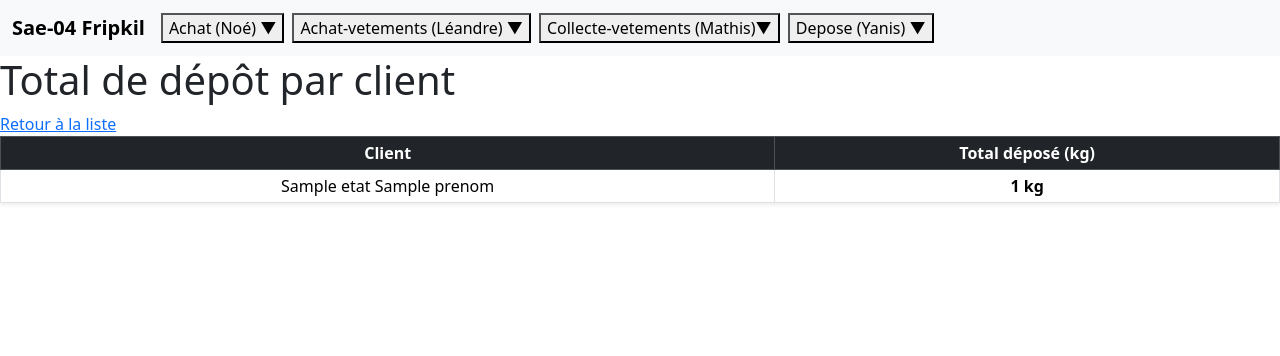
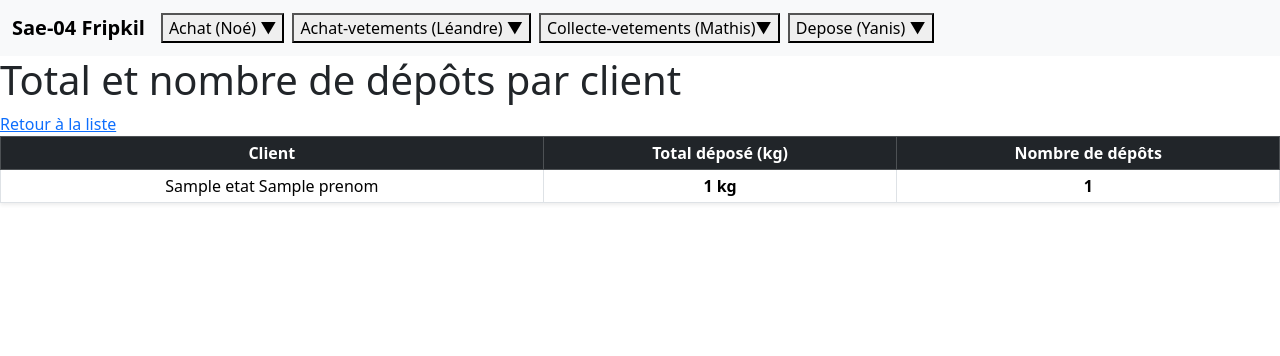
Before and after one commit to LeandreBizel/SAE1.04, a Flask app: template templates/Tables/Depose_etat.html in a window 1280 px wide. Shown: the top 356 px of the page. Run offline with Flask 3, Linux system fonts and the light colour scheme; the template is opened without the code that fills it: most values are stand-ins (such as "Sample title", 1, 10 or a date in 2020); some libraries are stand-ins or nearby versions.

Commit message:
Update Depose_etat.html

```diff
--- a/templates/Tables/Depose_etat.html
+++ b/templates/Tables/Depose_etat.html
@@ -10,7 +10,7 @@
 {% endblock %}
 
 {% block body %}
-<h1 >Total de dépôt par client</h1>
+<h1>Total et nombre de dépôts par client</h1>
 <a href="/Depose/show">Retour à la liste</a>
 
 <table class="table table-hover table-bordered table-sm align-middle shadow-sm">
@@ -18,6 +18,7 @@
         <tr class="text-center">
             <th>Client</th>
             <th>Total déposé (kg)</th>
+            <th>Nombre de dépôts</th>
         </tr>
     </thead>
     <tbody>
@@ -25,6 +26,7 @@
         <tr>
             <td class="text-center">{{ e.nom }} {{ e.prenom }}</td>
             <td class="text-center fw-semibold">{{ e.total_depose }} kg</td>
+            <td class="text-center fw-semibold">{{ e.nb_depots }}</td>
         </tr>
         {% endfor %}
     </tbody>
```
